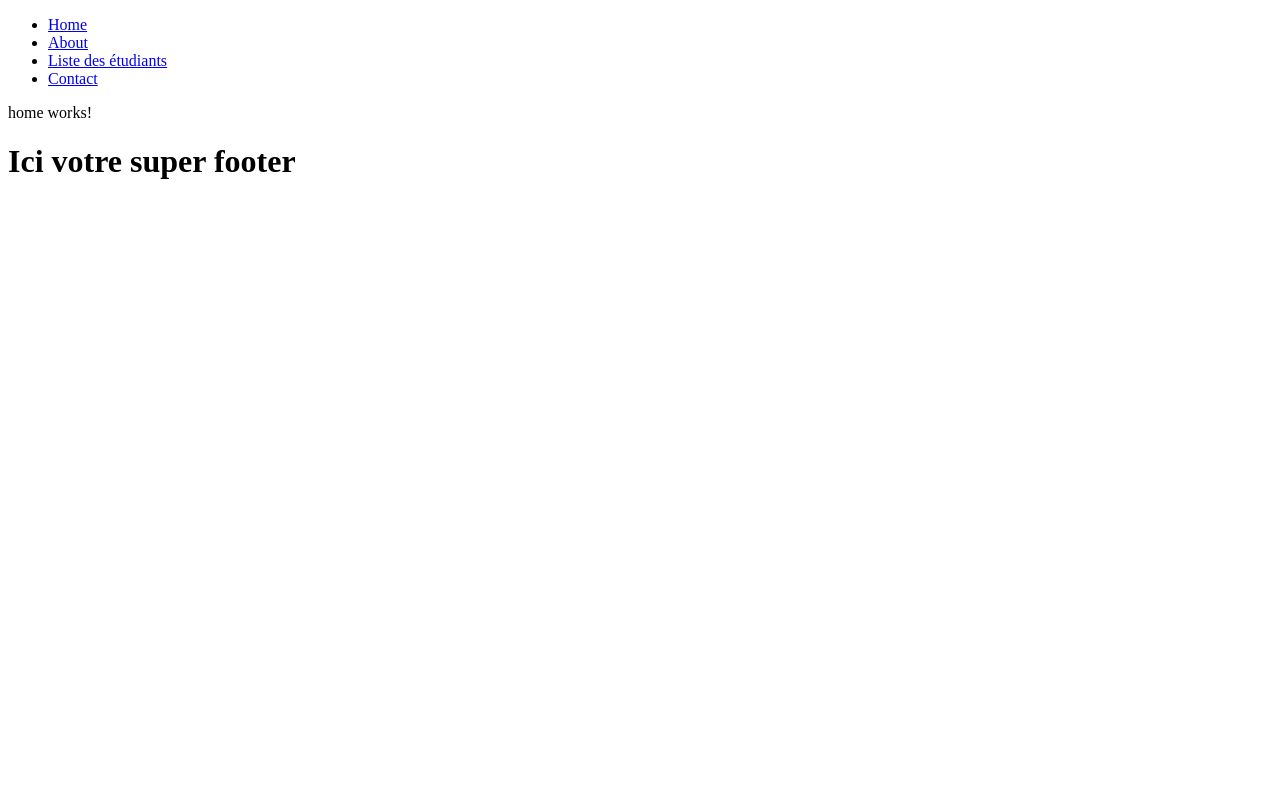
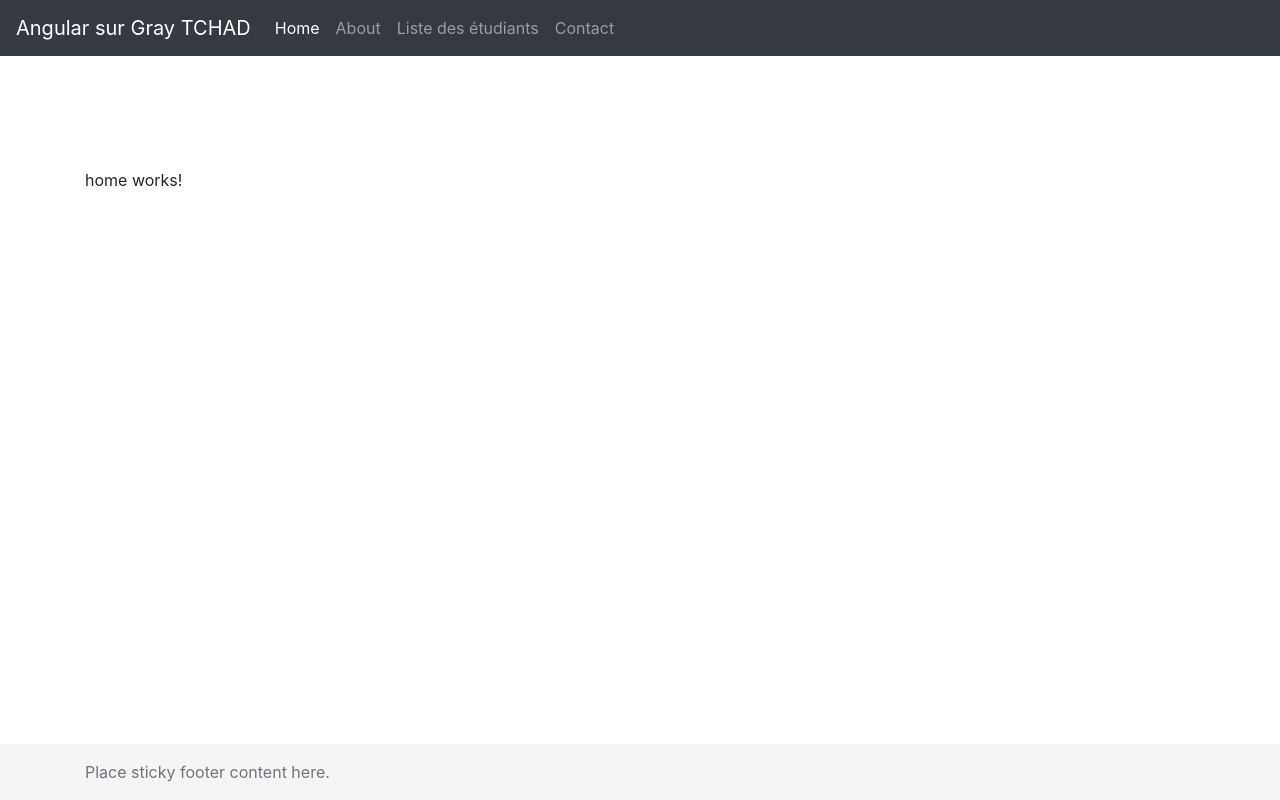
Before and after one commit to doutoum90/graytchadformationangular, an Angular app: page /home in a window 1280 px wide. Built offline with nearby package versions, Linux system fonts and the light colour scheme.

Commit message:
save changes of lesson 9

```diff
--- a/angular.json
+++ b/angular.json
@@ -28,9 +28,14 @@
               "src/assets"
             ],
             "styles": [
-              "src/styles.scss"
+              "src/styles.scss",
+              "node_modules/bootstrap/dist/css/bootstrap.min.css"
             ],
-            "scripts": []
+            "scripts": [
+              "node_modules/bootstrap/dist/js/bootstrap.min.js",
+              "node_modules/jquery/dist/jquery.min.js",
+              "node_modules/popper.js/dist/umd/popper.min.js"
+            ]
           },
           "configurations": {
             "production": {
--- a/package.json
+++ b/package.json
@@ -19,6 +19,9 @@
     "@angular/platform-browser": "~10.0.2",
     "@angular/platform-browser-dynamic": "~10.0.2",
     "@angular/router": "~10.0.2",
+    "bootstrap": "^4.5.0",
+    "jquery": "^3.5.1",
+    "popper.js": "^1.16.1",
     "rxjs": "~6.5.5",
     "tslib": "^2.0.0",
     "zone.js": "~0.10.3"
--- a/src/app/app.component.html
+++ b/src/app/app.component.html
@@ -1,5 +1,7 @@
-
 <gray-header></gray-header>
-<router-outlet></router-outlet>
-
+<main role="main" style="padding-top: 60px;" class="flex-shrink-0">
+    <div class="container">
+        <router-outlet></router-outlet>
+    </div>
+</main>
 <gray-footer></gray-footer>
--- a/src/app/app.component.scss
+++ b/src/app/app.component.scss
@@ -1,3 +1,8 @@
-h1{
-    color: red;
+
+main > .container {
+    padding: 60px 15px 0;
 }
+
+code {
+    font-size: 80%;
+}
--- a/src/app/comps/footer/footer.component.html
+++ b/src/app/comps/footer/footer.component.html
@@ -1 +1,5 @@
-<h1>Ici votre super footer</h1>
+<footer class="footer mt-auto py-3">
+    <div class="container">
+        <span class="text-muted">Place sticky footer content here.</span>
+    </div>
+</footer>
--- a/src/app/comps/footer/footer.component.scss
+++ b/src/app/comps/footer/footer.component.scss
@@ -0,0 +1,12 @@
+
+  .footer {
+    background-color: #f5f5f5;
+    position: fixed;
+    bottom: 0;
+    width: 100%;
+  }
+
+  .footer > .container {
+    padding-right: 15px;
+    padding-left: 15px;
+  }
--- a/src/app/comps/header/header.component.html
+++ b/src/app/comps/header/header.component.html
@@ -1,6 +1,27 @@
-<ul>
-    <li><a routerLink="home">Home</a></li>
-    <li><a routerLink="about">About</a></li>
-    <li><a routerLink="list">Liste des étudiants</a></li>
-    <li><a routerLink="contact">Contact</a></li>
-</ul>
+<header class="mb-5">
+    <nav class="navbar navbar-expand-md navbar-dark fixed-top bg-dark">
+        <a class="navbar-brand" href="#">Angular sur Gray TCHAD</a>
+        <button class="navbar-toggler" type="button" data-toggle="collapse" data-target="#navbarCollapse"
+            aria-controls="navbarCollapse" aria-expanded="false" aria-label="Toggle navigation">
+            <span class="navbar-toggler-icon"></span>
+        </button>
+        <div class="collapse navbar-collapse" id="navbarCollapse">
+            <ul class="navbar-nav mr-auto">
+                <li class="nav-item active">
+                    <a class="nav-link" routerLink="home">Home <span class="sr-only">(current)</span></a>
+                </li>
+                <li class="nav-item">
+                    <a class="nav-link" routerLink="about">About</a>
+                </li>
+                <li class="nav-item">
+                    <a class="nav-link" routerLink="list">Liste des étudiants</a>
+                </li>
+                <li class="nav-item">
+                    <a class="nav-link" routerLink="contact">Contact</a>
+                </li>
+
+            </ul>
+
+        </div>
+    </nav>
+</header>
--- a/src/app/comps/lalekou/lalekou.component.html
+++ b/src/app/comps/lalekou/lalekou.component.html
@@ -3,7 +3,7 @@
 
 <input [(ngModel)]="motCle">
 
-<table>
+<table class="table">
     <thead>
         <tr>
 
```
Also changed, not shown: 3 other files (tests, documents, lock files or other folders).
